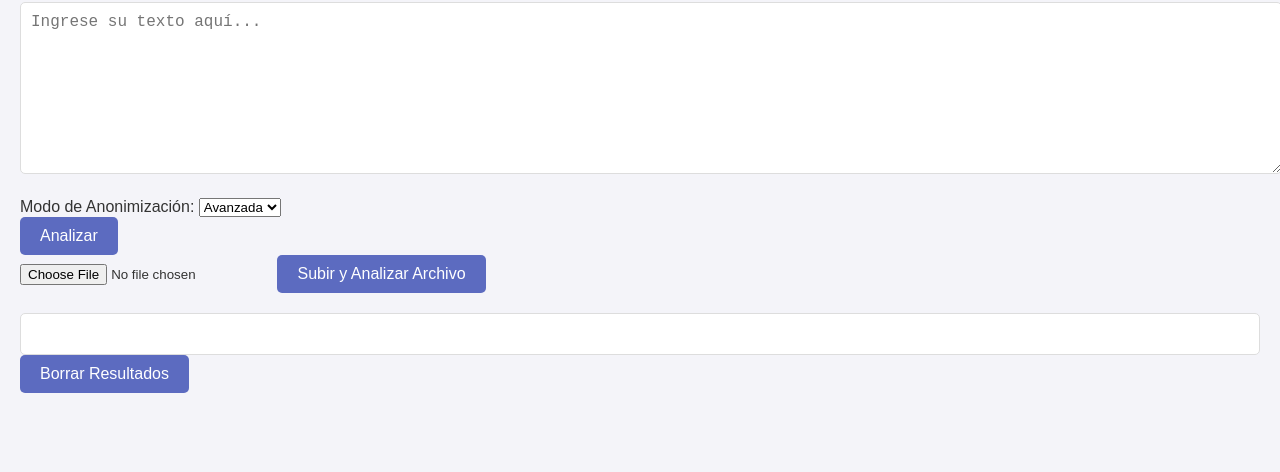
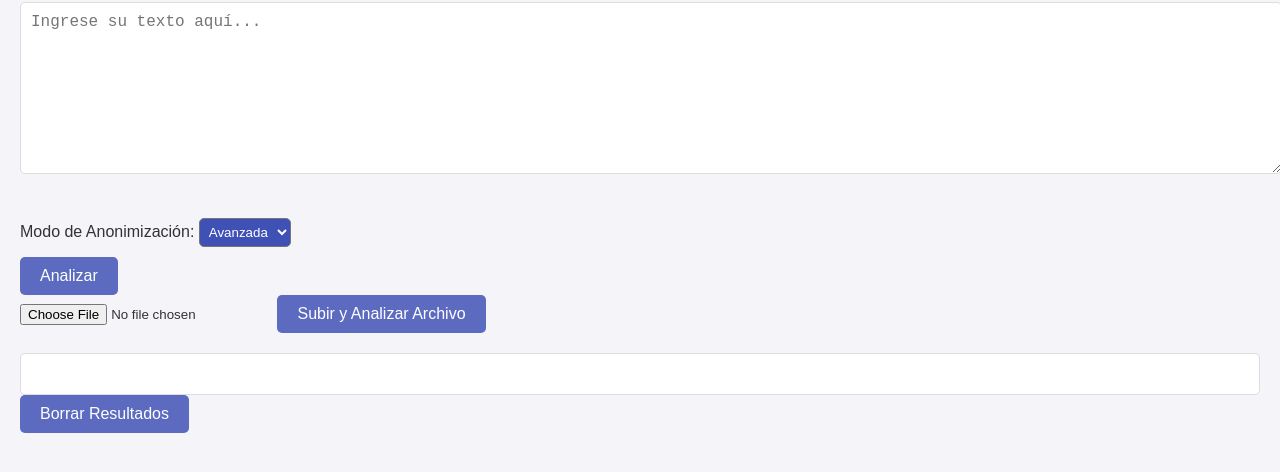
Before and after one commit to SantiagoMB13/Despliegue-Modelo-de-Anonimizacion, a plain HTML site: page index.html in a window 1280 px wide. Shown: the part 96-568 px from the top of the page. Drawn offline with nearby package versions, Linux system fonts and the light colour scheme.

Commit message:
Cambio en css para seleccionar modo

```diff
--- a/styles.css
+++ b/styles.css
@@ -88,3 +88,12 @@ strong {
         height: 120px;
     }
 }
+
+select {
+    background-color: #3f51b5;
+    color: white;
+    margin-top: 20px;
+    margin-bottom: 10px;
+    border-radius: 5px;
+    padding: 5px;
+}
```
